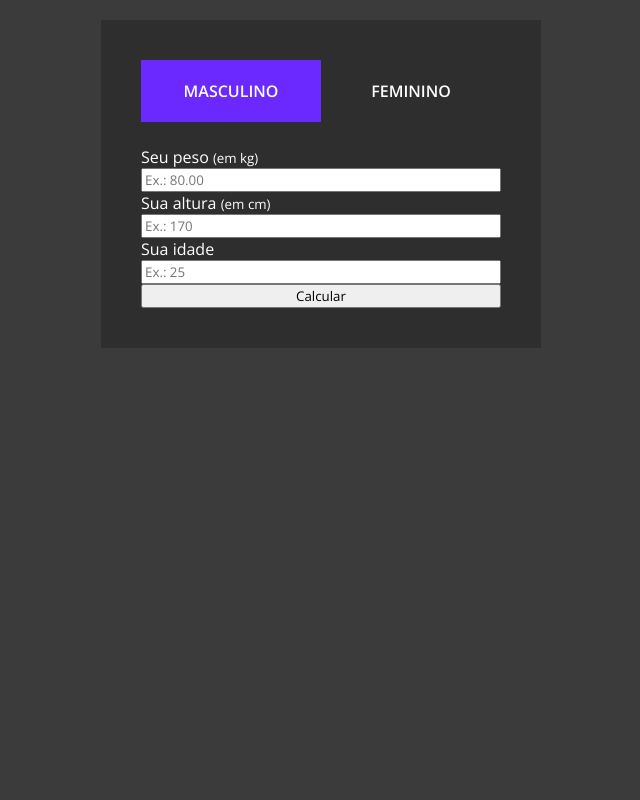
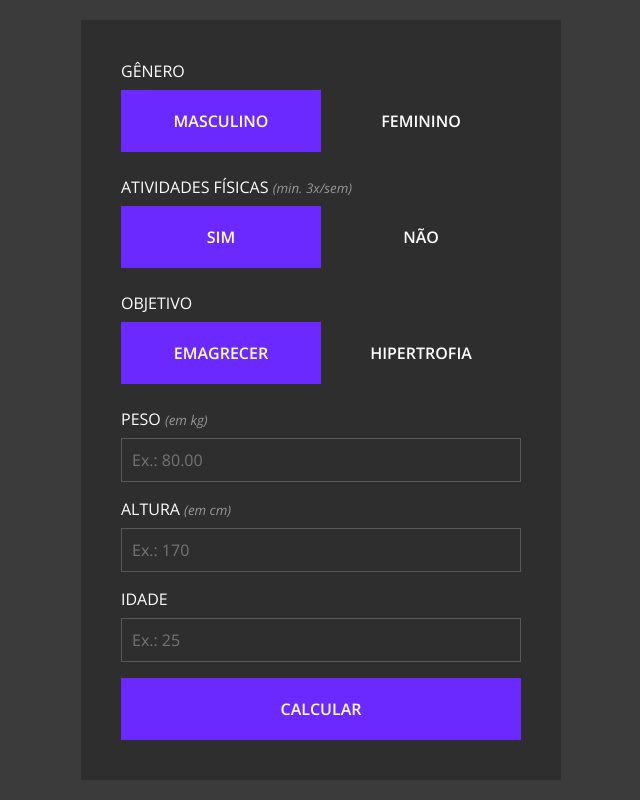
Before and after one commit to MateusDanieel/TMB, a plain HTML site: page index.html in a window 1280 px wide. Shown: the whole page, without its empty margins (319-959 px from the left). Drawn offline with nearby package versions, Linux system fonts and the light colour scheme.

Commit message:
feat: add layout

```diff
--- a/assets/js/script.js
+++ b/assets/js/script.js
@@ -0,0 +1,11 @@
+(() => {
+    const cta = document.querySelector('.sec-main__content__form__cta');
+    const result = document.querySelector('.sec-main__content__result');
+    const form = document.querySelector('.sec-main__content__form');
+
+    form.addEventListener('submit', (e) => {
+        e.preventDefault();
+        result.setAttribute('style', 'display: block !important;');
+    });
+
+})();
--- a/assets/scss/main.scss
+++ b/assets/scss/main.scss
@@ -1,21 +1,42 @@
 body {
     background-color: #3b3b3b;
     color: #FFF;
+    margin: 0;
+    padding: 0;
 
     * {
         font-family: 'Open Sans', sans-serif;
+        box-sizing: border-box;
+
     }
 }
 
+input::-webkit-outer-spin-button,
+input::-webkit-inner-spin-button {
+  -webkit-appearance: none;
+  margin: 0;
+}
+
+/* Firefox */
+input[type=number] {
+  -moz-appearance: textfield;
+}
+
 .sec-main {
-    padding: 0 20px;
+    @media (max-width: 640px) {
+        padding: 0 20px;
+    }
 
     &__content {
-        width: 100%;
-        max-width: 360px;
+        width: 480px;
+        max-width: 100%;
         background-color: #2e2e2e;
         margin: 20px auto;
-        padding: 40px;
+        padding: 40px 20px;
+
+        @media (min-width: 640px) {
+            padding: 40px;
+        }
 
         &__form {
             display: flex;
@@ -50,6 +71,46 @@ body {
                     }
                 }
             }
+
+            &__label {
+                margin: 0 0 8px;
+                text-transform: uppercase;
+
+                small {
+                    opacity: .5;
+                    font-style: italic;
+                    text-transform: lowercase;
+                }
+            }
+
+            &__input {
+                margin: 0 0 16px;
+                font-size: 16px;
+                background-color: transparent;
+                border: 1px solid rgba(#FFF, .2);
+                color: #FFF;
+                padding: 10px;
+                outline: none;
+            }
+
+            &__cta {
+                background-color: #6B29FF;
+                color: #FFF;
+                border: 0;
+                text-transform: uppercase;
+                font-weight: 600;
+                font-size: 16px;
+                padding: 20px 0;
+                cursor: pointer;
+            }
+        }
+
+        &__result {
+            background-color: #fe6761;
+            box-shadow: 1px 1px 10px #fe6761;
+            margin: 24px 0 0;
+            padding: 20px;
+            display: none;
         }
     }
 }
--- a/index.html
+++ b/index.html
@@ -16,36 +16,69 @@
         <section class="sec-main__content">
 
             <form action="" method="post" class="sec-main__content__form">
+
+                <label class="sec-main__content__form__label">
+                    Gênero
+                </label>
+
                 <div class="sec-main__content__form__radio">
-                    <input type="radio" id="masc" name="gender" value="Masculino" checked>
-                    <label for="masc">Masculino</label>
+                    <input type="radio" id="genderMasc" name="gender" value="Masculino" checked>
+                    <label for="genderMasc">Masculino</label>
 
-                    <input type="radio" id="fem" name="gender" value="Feminino">
-                    <label for="fem">Feminino</label>
+                    <input type="radio" id="genderFem" name="gender" value="Feminino">
+                    <label for="genderFem">Feminino</label>
                 </div>
 
-                <label for="peso">
-                    Seu peso <small>(em kg)</small>
+                <label class="sec-main__content__form__label">
+                    Atividades Físicas <small>(min. 3x/sem)</small>
                 </label>
 
-                <input type="number" id="peso" placeholder="Ex.: 80.00" maxlength="5" required />
+                <div class="sec-main__content__form__radio">
+                    <input type="radio" id="atvFisS" name="atvFis" value="Sim" checked>
+                    <label for="atvFisS">Sim</label>
 
-                <label for="altura">
-                    Sua altura <small>(em cm)</small>
+                    <input type="radio" id="atvFisN" name="atvFis" value="Não">
+                    <label for="atvFisN">Não</label>
+                </div>
+
+                <label class="sec-main__content__form__label">
+                    Objetivo
                 </label>
 
-                <input type="number" id="altura" placeholder="Ex.: 170" maxlength="3" required />
+                <div class="sec-main__content__form__radio">
+                    <input type="radio" id="objPeso" name="obj" value="Perder peso" checked>
+                    <label for="objPeso">Emagrecer</label>
 
-                <label for="idade">
-                    Sua idade
+                    <input type="radio" id="objHiper" name="obj" value="Hipertrofia">
+                    <label for="objHiper">Hipertrofia</label>
+                </div>
+
+                <label for="peso" class="sec-main__content__form__label">
+                    Peso <small>(em kg)</small>
                 </label>
 
-                <input type="number" id="idade" placeholder="Ex.: 25" maxlength="2" required />
+                <input type="number" id="peso" placeholder="Ex.: 80.00" maxlength="5" class="sec-main__content__form__input" required />
 
-                <button type="submit" class="sec-main__content__cta">
+                <label for="altura" class="sec-main__content__form__label">
+                    Altura <small>(em cm)</small>
+                </label>
+
+                <input type="number" id="altura" placeholder="Ex.: 170" maxlength="3" class="sec-main__content__form__input" required />
+
+                <label for="idade" class="sec-main__content__form__label">
+                    Idade
+                </label>
+
+                <input type="number" id="idade" placeholder="Ex.: 25" maxlength="2" class="sec-main__content__form__input" required />
+
+                <button type="submit" class="sec-main__content__form__cta">
                     Calcular
                 </button>
             </form>
+
+            <div class="sec-main__content__result">
+                aaa
+            </div>
 
 
         </section>
```
Also changed, not shown: assets/css/style.css, 1 other file.
